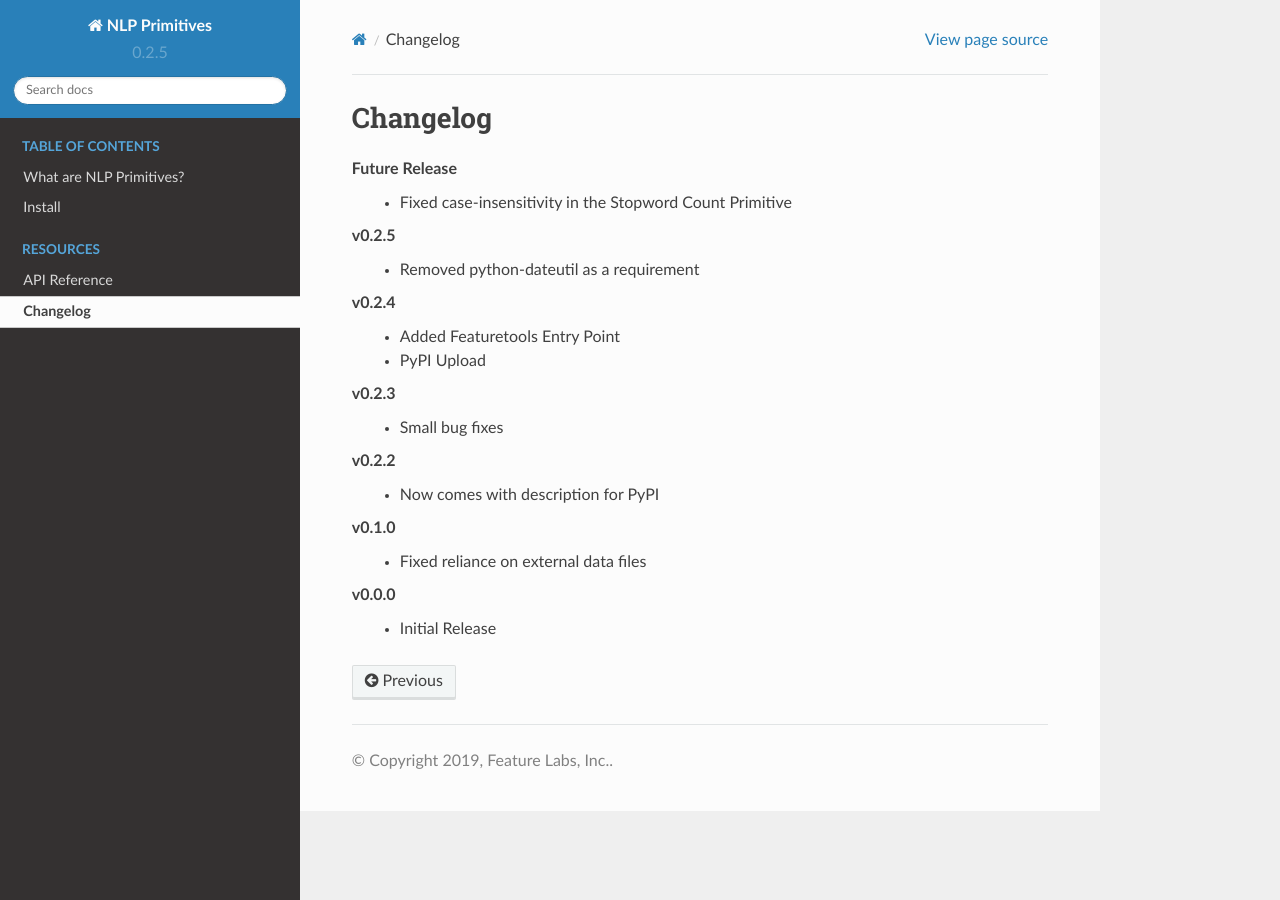
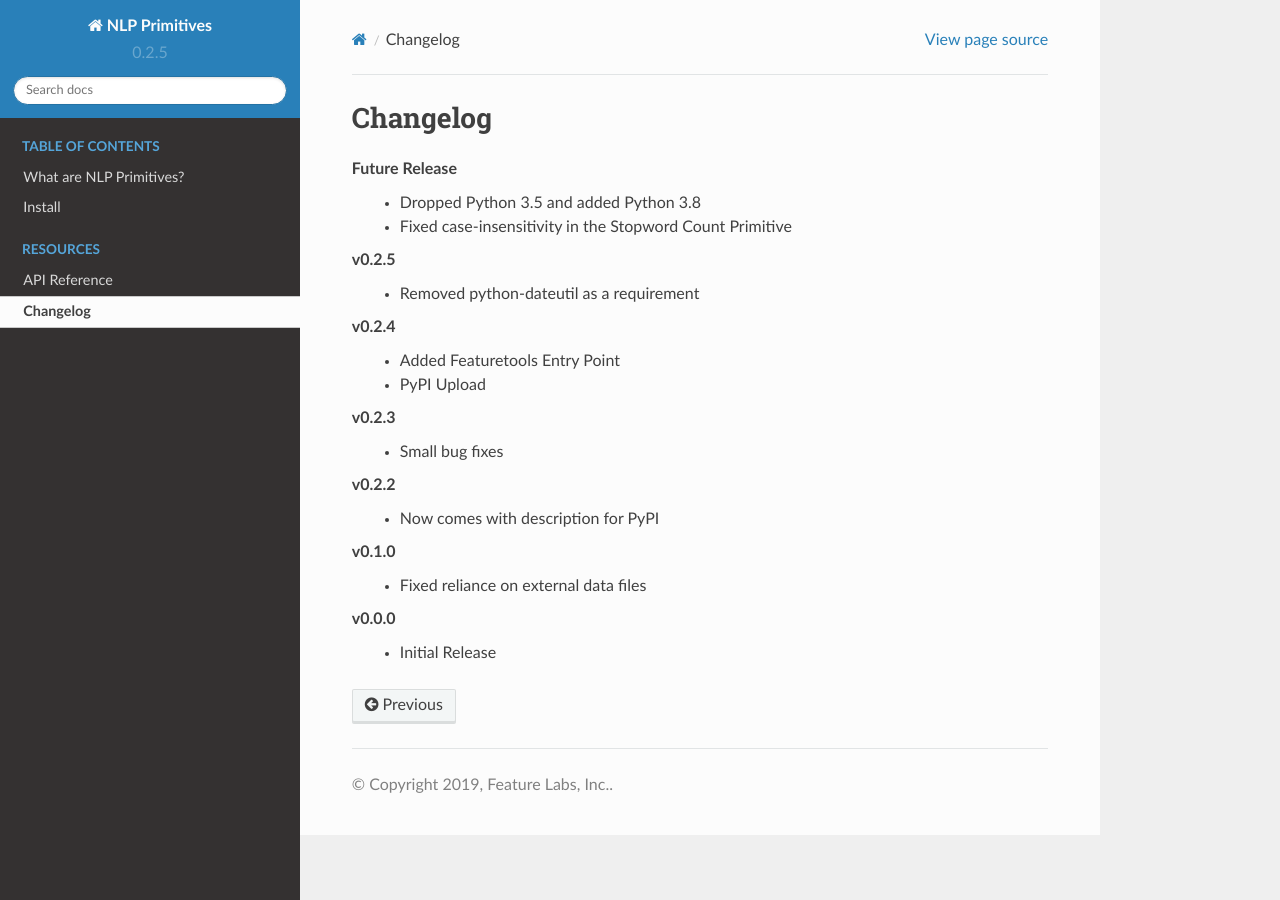
Before and after one commit to alteryx/nlp_primitives, a Sphinx documentation site: the page built from docs/source/changelog.rst, in a window 1280 px wide. Built offline with Sphinx 7.4.7 and the Read the Docs theme 2.0.0, drawn with Linux system fonts in a browser that asks for light colours.

Commit message:
update changelog

```diff
--- a/docs/source/changelog.rst
+++ b/docs/source/changelog.rst
@@ -3,6 +3,7 @@ Changelog
 =========
 
 **Future Release**
+    * Dropped Python 3.5 and added Python 3.8
     * Fixed case-insensitivity in the Stopword Count Primitive
 
 **v0.2.5**
```
